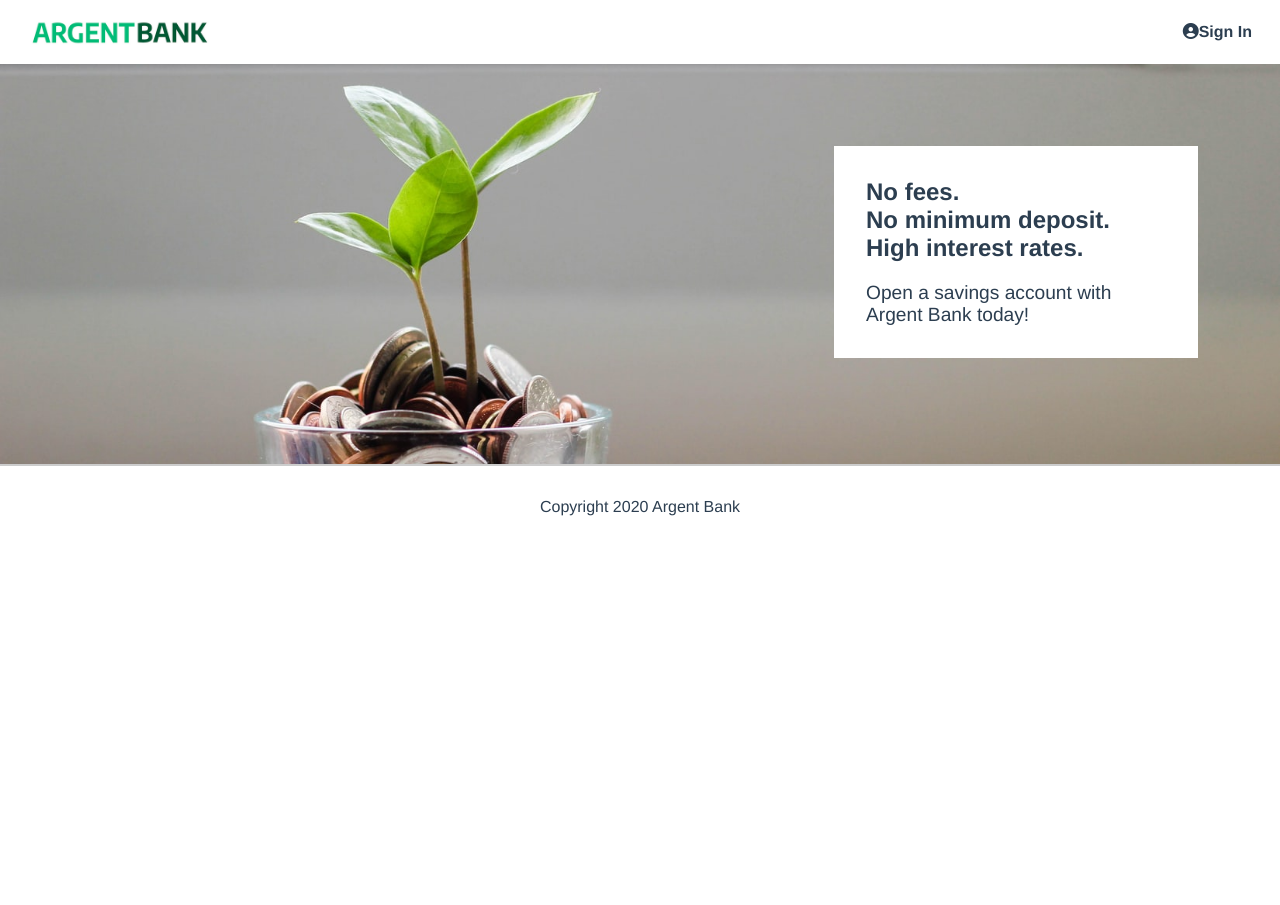
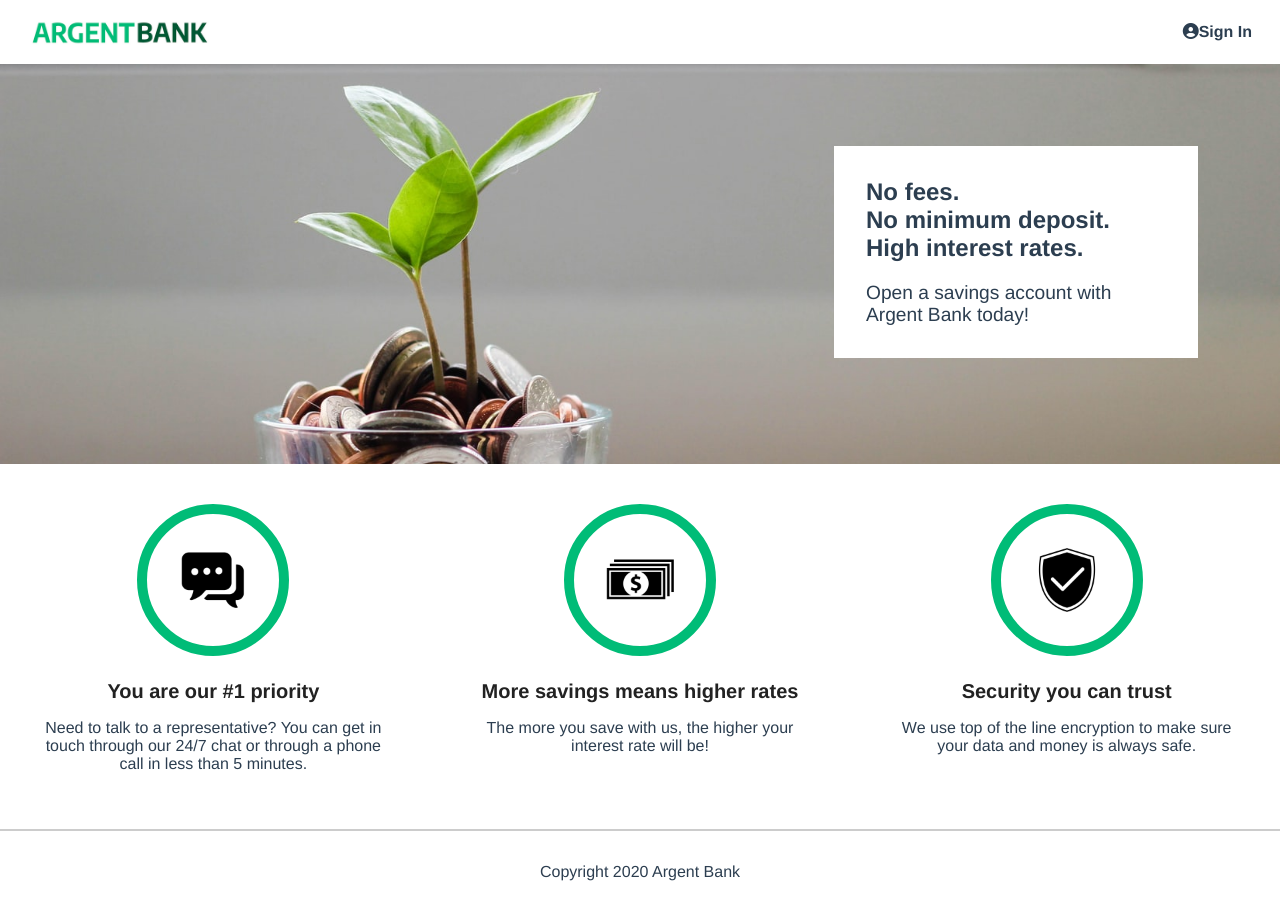
Before and after one commit to Iskandar835/Argent-Bank-, a React (Vite) app in the folder Frontend/: page / in a window 1280 px wide. Before the commit the page ends 800 px from the top, so only its background shows below. Built offline with nearby package versions, Linux system fonts and the light colour scheme.

Commit message:
Composant Feature et section Features ajouter/ Ajout d'un fichier data.json pour optimiser les Features/ Ajout d'un fichier note

```diff
--- /dev/null
+++ b/Frontend/src/Data/data.json
@@ -0,0 +1,20 @@
+[
+    {
+        "id": 1,
+        "cover":"../../designs/img/icon-chat.png",
+        "title": "You are our #1 priority",
+        "content": " Need to talk to a representative? You can get in touch through our 24/7 chat or through a phone call in less than 5 minutes."
+    },
+    {
+        "id": 2,
+        "cover":"../../designs/img/icon-money.png",
+        "title": "More savings means higher rates",
+        "content": "The more you save with us, the higher your interest rate will be!"
+    },
+    {
+        "id": 3,
+        "cover":"../../designs/img/icon-security.png",
+        "title": "Security you can trust",
+        "content": "We use top of the line encryption to make sure your data and money is always safe."
+    }
+]
--- /dev/null
+++ b/Frontend/src/components/AllFeatures.jsx
@@ -0,0 +1,18 @@
+import FeatureItem from "./Feature";
+import Data from "../Data/data.json";
+
+
+function Features () {
+    return (
+        <section className="features">
+            {Data.map((item) => (
+                <FeatureItem key={item.id}
+                 cover={item.cover}
+                 title={item.title}
+                 content={item.content} />
+            ))}
+        </section>
+    )
+};
+
+export default Features;
--- /dev/null
+++ b/Frontend/src/components/Feature.jsx
@@ -0,0 +1,20 @@
+import PropTypes from 'prop-types';
+
+
+function FeatureItem ({ cover, title, content}) {
+    return (
+        <div className='feature-item'>
+            <img className='feature-icon' src={cover} alt="Feature icon" />
+            <h3 className='feature-item-title'>{title}</h3>
+            <p>{content}</p>
+        </div>
+    )
+};
+
+FeatureItem.propTypes = {
+    cover: PropTypes.string,
+    title: PropTypes.string,
+    content: PropTypes.string
+};
+
+export default FeatureItem;
--- a/Frontend/src/pages/Home.jsx
+++ b/Frontend/src/pages/Home.jsx
@@ -1,13 +1,14 @@
-import HomeBanner from "../components/Banner"
+import HomeBanner from "../components/Banner";
+import Features from "../components/Allfeatures";
 
 
 function Home () {
     return(
         <main>
             <HomeBanner/>
+            <Features />
         </main>
+    )
+};
 
-    )
-}
-
-export default Home
+export default Home;
```
Also changed, not shown: Frontend/note.txt (added).
